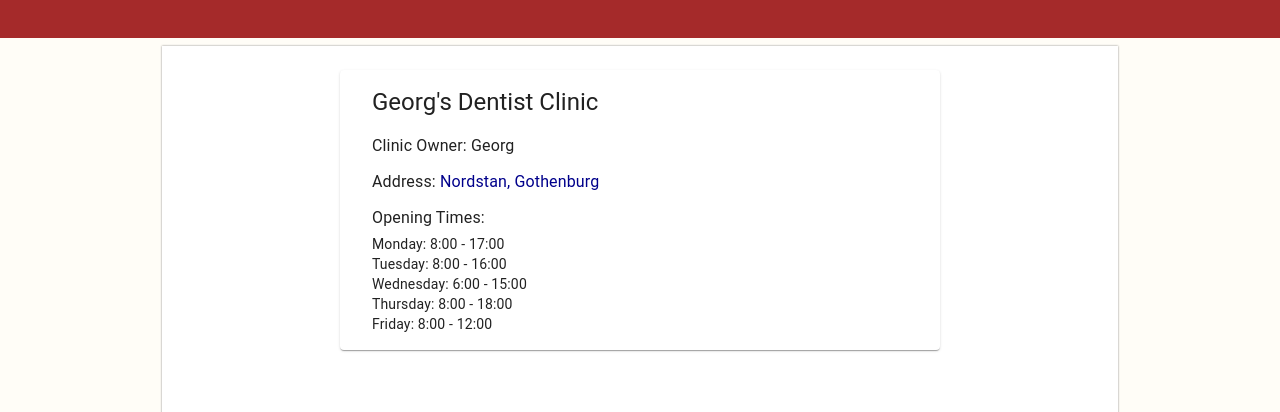
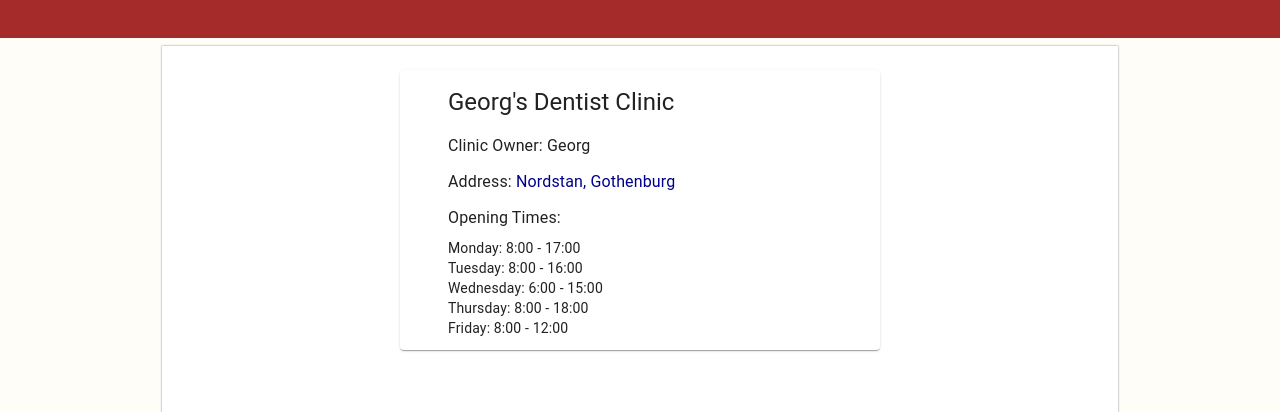
Before and after one commit to Dentismo/t-3, a React (Create React App) app in the folder client/: page /clinic/1 in a window 1280 px wide. Shown: the part 247-659 px from the top of the page. Built offline with nearby package versions, Linux system fonts and the light colour scheme; no server answers; grey boxes are pictures that could not be loaded.

Commit message:
#23 Adjust padding and card width

```diff
--- a/client/src/pages/ClinicPage/ClinicCard.tsx
+++ b/client/src/pages/ClinicPage/ClinicCard.tsx
@@ -33,17 +33,18 @@ const ClinicCard = (props: Props) => {
   return (
     <Card
       sx={{
-        width: '600px',
+        width: '480px',
         height: '280px'
       }}
     >
-      <CardHeader sx={{ paddingLeft: '2rem' }} title={props.clinic.name} />
+      <div style={{ paddingLeft: '2rem' }}>
+        <CardHeader sx={{ paddingBottom: '0rem' }} title={props.clinic.name} />
         <CardContent
           sx={{
             display: 'flex',
             flexDirection: 'column',
             gap: '0.75rem',
-          padding: '0rem 1rem 0rem 2rem'
+            paddingBottom: '0rem'
           }}
         >
           <Typography>Clinic Owner: {props.clinic.owner}</Typography>
@@ -61,11 +62,12 @@ const ClinicCard = (props: Props) => {
           </Typography>
           <Typography>Opening Times:</Typography>
         </CardContent>
-      <CardContent sx={{ padding: '0.25rem 1rem 0rem 2rem' }}>
+        <CardContent sx={{ paddingTop: '0.5rem' }}>
           {times.map((timeslot) => (
             <Typography variant="body2">{timeslot}</Typography>
           ))}
         </CardContent>
+      </div>
     </Card>
   )
 }
```
Lines whose indentation alone changed are shown as unchanged.
